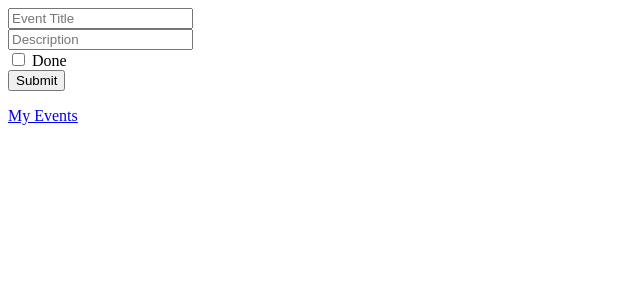
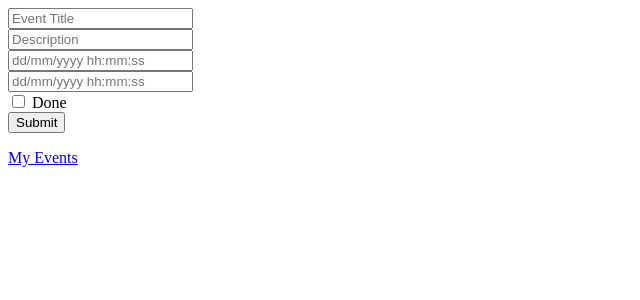
Before and after one commit to dgibn/Timetable-timer-backend, a Django app: page /add in a window 1280 px wide. Shown: the top 300 px of the page, without its empty margins (0-640 px from the left). Run offline with Django 4.2, Linux system fonts and the light colour scheme.

Commit message:
Update add.html

```diff
--- a/timetable_back/main/templates/add.html
+++ b/timetable_back/main/templates/add.html
@@ -11,6 +11,40 @@
         <input type="text" class="form-control" aria-describedby="emailHelp" placeholder="Description" name="desc">
     </div>
 
+    <div class="well">
+      <div id="datetimepicker1" class="input-append date">
+        <input data-format="dd/MM/yyyy hh:mm:ss" type="text" placeholder="dd/mm/yyyy hh:mm:ss" name = "stime"></input>
+        <span class="add-on">
+          <i data-time-icon="icon-time" data-date-icon="icon-calendar">
+          </i>
+        </span>
+      </div>
+    </div>
+    <script type="text/javascript">
+      $(function() {
+        $('#datetimepicker1').datetimepicker({
+          language: 'pt-BR'
+        });
+      });
+    </script>
+
+<div class="well">
+  <div id="datetimepicker1" class="input-append date">
+    <input data-format="dd/MM/yyyy hh:mm:ss" type="text" placeholder="dd/mm/yyyy hh:mm:ss" name = "etime"></input>
+    <span class="add-on">
+      <i data-time-icon="icon-time" data-date-icon="icon-calendar">
+      </i>
+    </span>
+  </div>
+</div>
+<script type="text/javascript">
+  $(function() {
+    $('#datetimepicker1').datetimepicker({
+      language: 'pt-BR'
+    });
+  });
+</script>
+
     <div class="mb-3 form-check">
       <input type="checkbox" class="form-check-input" id="exampleCheck1" name="done">
       <label class="form-check-label" for="exampleCheck1">Done</label>
```
